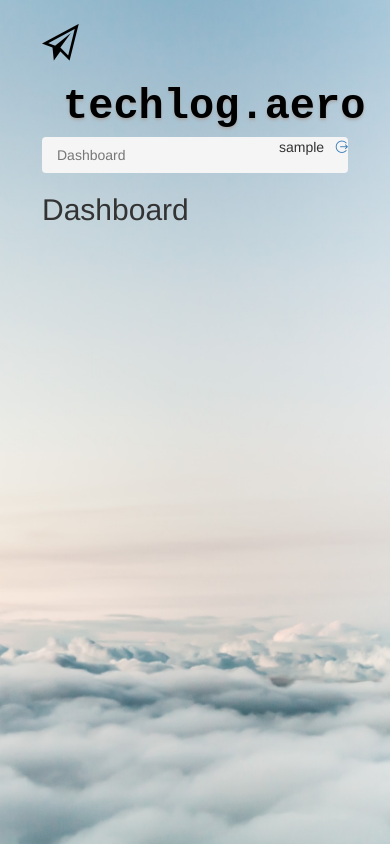
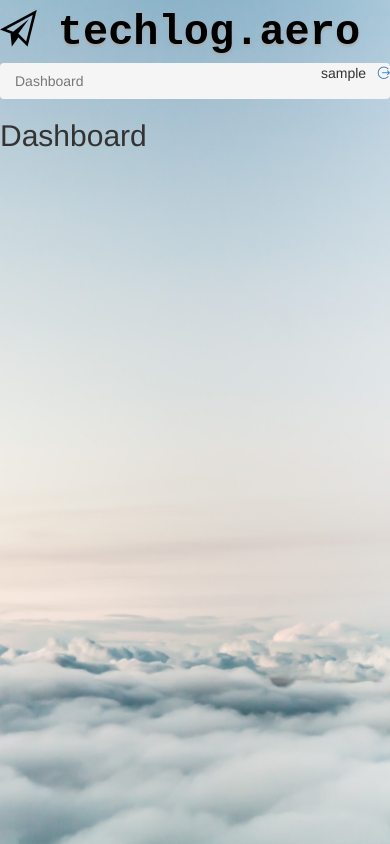
Before and after one commit to leepgent/techlog, a Django app: page / in a window 390 px wide. Run offline with Django 3.2, Linux system fonts and the light colour scheme; the visitor is signed in with stand-in values (Sample User, id 1); parts of the project's set-up code (start-up, migrations or seed data) failed here and were passed over; some libraries are stand-ins or nearby versions; some web fonts are replaced.

Commit message:
Quick style updates and corrections for mobile/live

```diff
--- a/dashboard/templates/dashboard/dashboard.html
+++ b/dashboard/templates/dashboard/dashboard.html
@@ -12,6 +12,7 @@
 
     {% for group in user.groups.all %}
         <h3><span class="icon ion-person-stalker"></span>&nbsp;{{ group }}</h3>
+	<div class="table-responsive">
         <table class="table table-striped">
         <thead>
         <tr>
@@ -75,6 +76,7 @@
         {% endfor %}
         </tbody>
         </table>
+	</div>
 
     {% endfor %}
 
--- a/log/templates/log/techlogentry_add.html
+++ b/log/templates/log/techlogentry_add.html
@@ -18,9 +18,6 @@
 {% endblock %}
 
 {% block content %}
-    <h2>Aeroplanes >> <a href="{% url 'aeroplane' aeroplane.registration %}">{{ aeroplane.registration }}</a> >> Add Flight</h2>
-
-
     <div class="container">
         <form method="post" action="{% url 'addflight' aeroplane.registration %}">
             <table class="table">
--- a/static/css/techlog.css
+++ b/static/css/techlog.css
@@ -5,13 +5,17 @@ h2 a {color: black;}
 
 nav { float: right;}
 
-
+html {
+	min-height:100%;
+	height:100%;
+}
 body {
    background: url(../img/sky.jpg) no-repeat center center fixed;
     background-size: cover;
-    padding-left: 3em;
-    padding-right: 3em;
-    padding-top:1em;
+ -webkit-background-size: cover;
+    -moz-background-size: cover;
+    -o-background-size: cover;
+
     min-height: 100%;
 }
 
```
